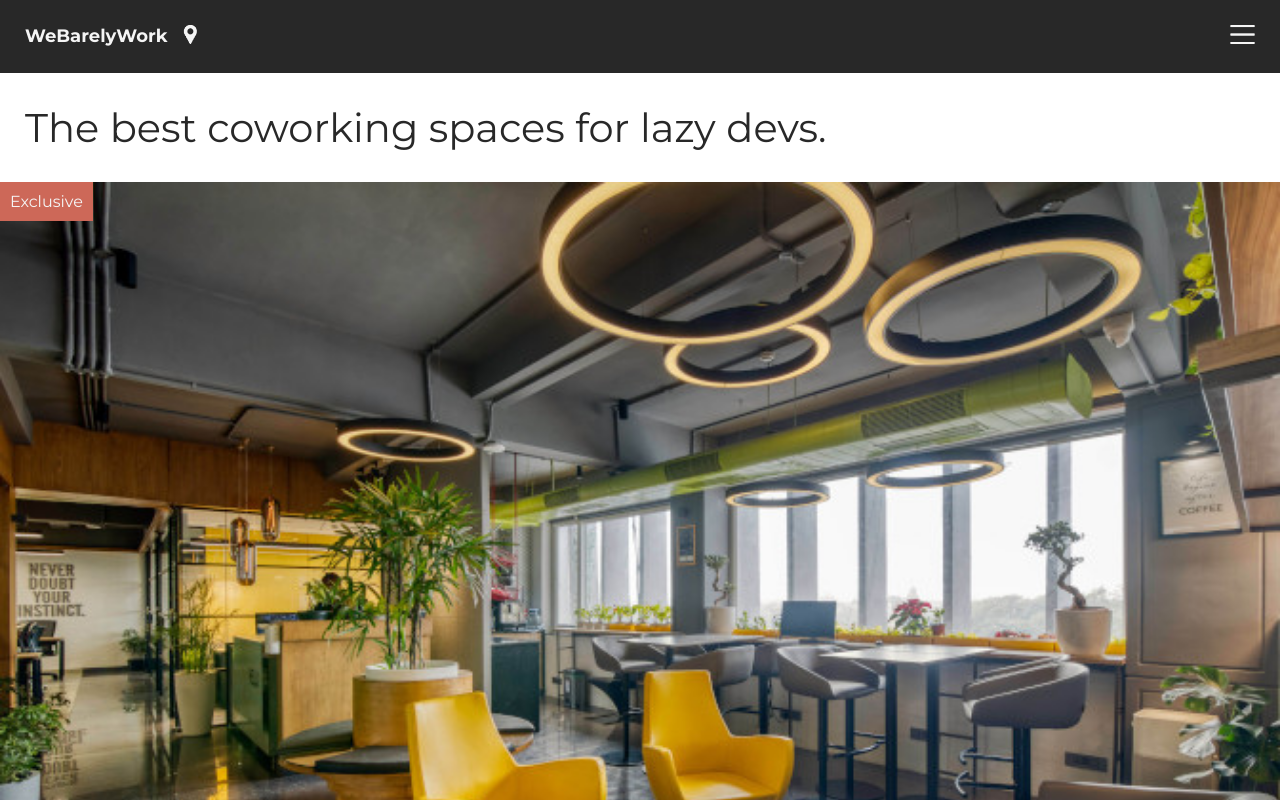
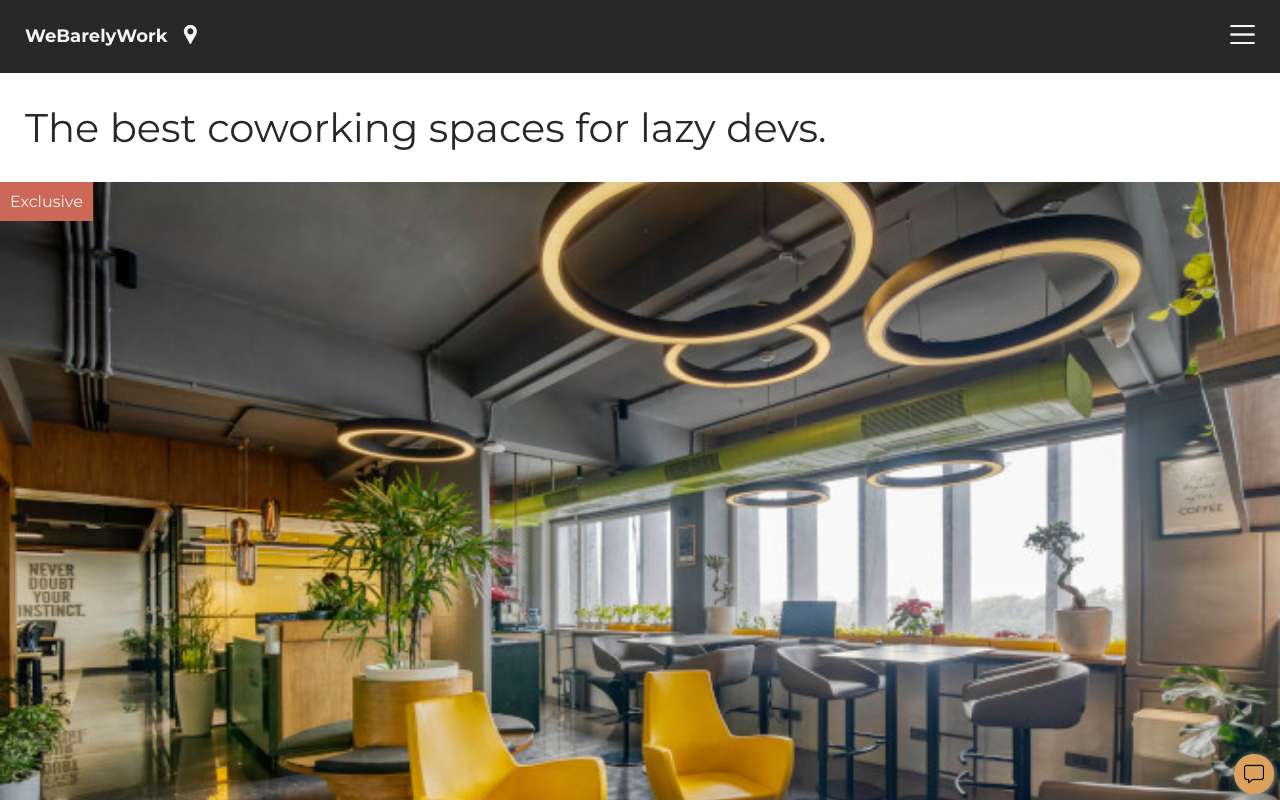
Before and after one commit to DarrickFauvel/coworking-space-site, a React (Vite) app: page / in a window 1280 px wide. Shown: the top 800 px of the page. Built offline with nearby package versions, Linux system fonts and the light colour scheme.

Commit message:
Fixed position chatbox to bottom right of window

```diff
--- a/src/index.css
+++ b/src/index.css
@@ -78,6 +78,9 @@ button {
 }
 
 .chatbox-bg {
+  position: fixed;
+  bottom: 6px;
+  right: 6px;
   background-color: #dda15e;
   width: 40px;
   height: 40px;
```
